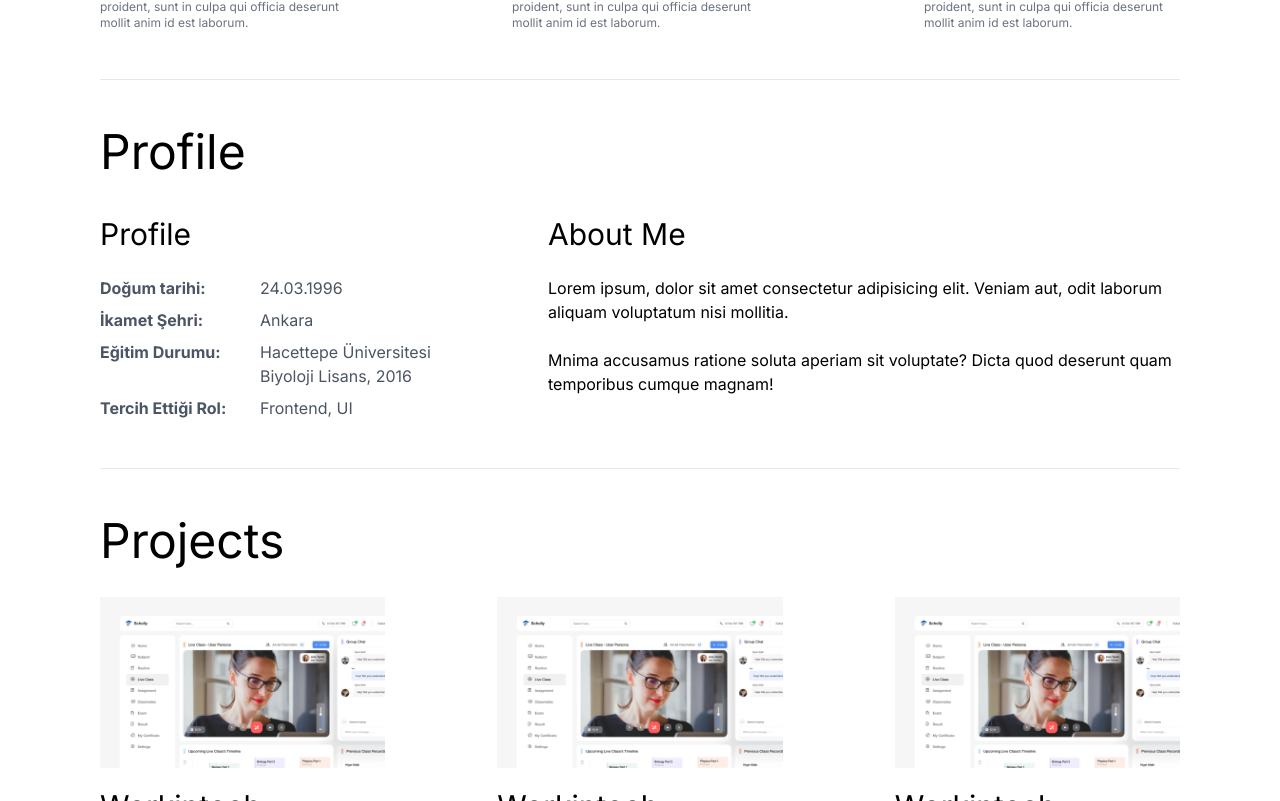
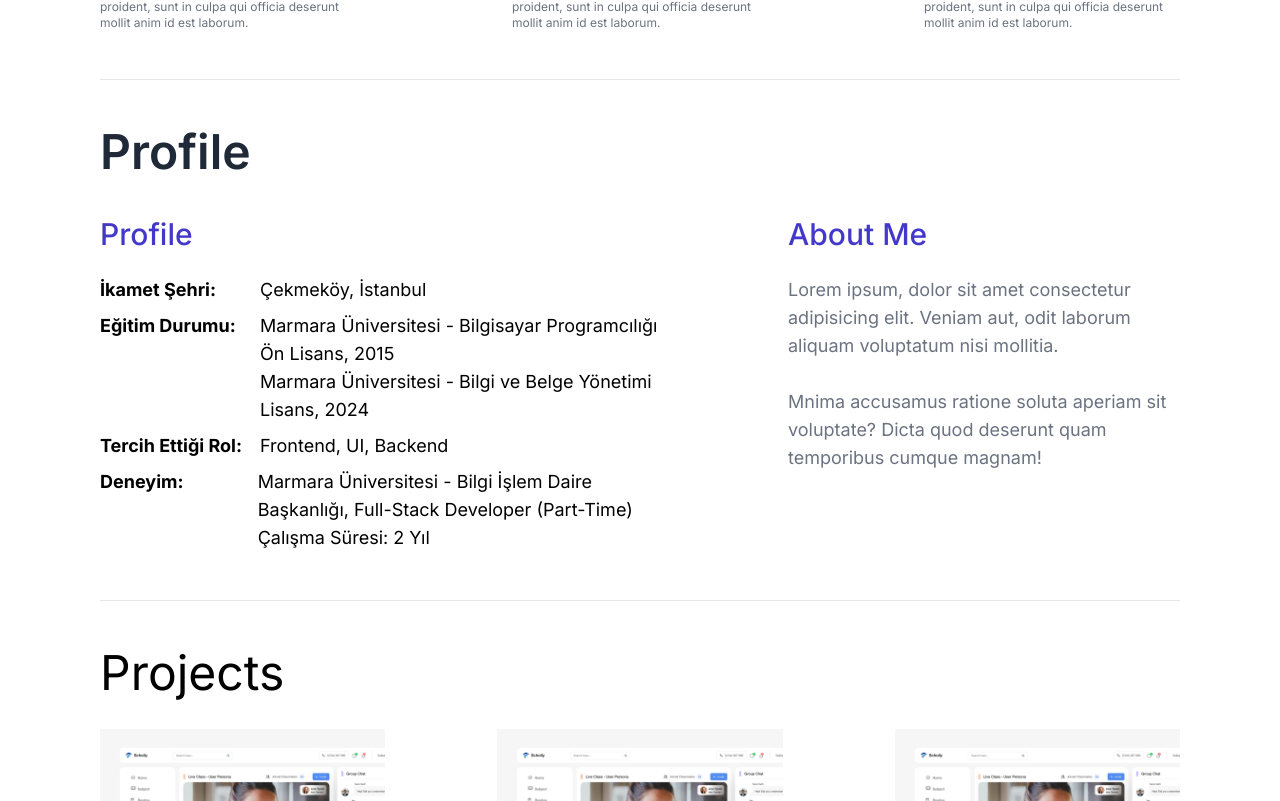
Before and after one commit to kaganemre/nextgen-emrekagan-portfolio, a React (Vite) app: page / in a window 1280 px wide. Shown: the part 893-1694 px from the top of the page. Built offline with nearby package versions, Linux system fonts and the light colour scheme.

Commit message:
Complete Profile component design

```diff
--- a/src/components/Profile.jsx
+++ b/src/components/Profile.jsx
@@ -1,36 +1,45 @@
 const Profile = () => {
   return (
     <>
-      <hr className="my-12" />
+      <hr className="my-12 text-eleventh-color" />
       <section className="flex flex-col profile">
-        <p className="text-5xl">Profile</p>
+        <p className="text-5xl text-ninth-color font-semibold">Profile</p>
         <div className="flex box">
           <div className="profile-box mr-28">
-            <p className="text-3xl mt-10 mb-6">Profile</p>
+            <p className="text-3xl text-eighth-color font-medium mt-10 mb-6">
+              Profile
+            </p>
             <ul className="list-none p-0 m-0 text-gray-600 space-y-2">
-              <li className="flex">
-                <strong className="w-40">Doğum tarihi:</strong>
-                <span>24.03.1996</span>
+              <li className="flex text-lg text-tenth-color font-normal">
+                <strong className="w-40">İkamet Şehri:</strong>
+                <span>Çekmeköy, İstanbul</span>
               </li>
-              <li className="flex">
-                <strong className="w-40">İkamet Şehri:</strong>
-                <span>Ankara</span>
-              </li>
-              <li className="flex">
+              <li className="flex text-lg text-tenth-color font-normal">
                 <strong className="w-40">Eğitim Durumu:</strong>
-                <span className="break-word w-44">
-                  Hacettepe Üniversitesi Biyoloji Lisans, 2016
+                <span className="break-word w-[26rem]">
+                  Marmara Üniversitesi - Bilgisayar Programcılığı Ön Lisans,
+                  2015 <br />
+                  Marmara Üniversitesi - Bilgi ve Belge Yönetimi Lisans, 2024
                 </span>
               </li>
-              <li className="flex">
+              <li className="flex text-lg text-tenth-color font-normal">
                 <strong className="w-40">Tercih Ettiği Rol:</strong>
-                <span>Frontend, UI</span>
+                <span>Frontend, UI, Backend</span>
+              </li>
+              <li className="flex text-lg text-tenth-color font-normal">
+                <strong className="w-[21rem]">Deneyim:</strong>
+                <span>
+                  Marmara Üniversitesi - Bilgi İşlem Daire Başkanlığı,
+                  Full-Stack Developer (Part-Time) Çalışma Süresi: 2 Yıl
+                </span>
               </li>
             </ul>
           </div>
           <div className="about-box">
-            <p className="text-3xl mt-10 mb-6">About Me</p>
-            <p>
+            <p className="text-3xl text-eighth-color font-medium mt-10 mb-6">
+              About Me
+            </p>
+            <p className="text-lg text-tertiary-color">
               Lorem ipsum, dolor sit amet consectetur adipisicing elit. Veniam
               aut, odit laborum aliquam voluptatum nisi mollitia. <br></br>
               <br></br>
--- a/src/components/Projects.jsx
+++ b/src/components/Projects.jsx
@@ -1,7 +1,7 @@
 const Projects = () => {
   return (
     <>
-      <hr className="my-12" />
+      <hr className="my-12 text-eleventh-color" />
       <section className="flex flex-col gap-5 projects-list">
         <p className="text-5xl mb-3">Projects</p>
         <div className="flex gap-28">
--- a/src/components/Skills.jsx
+++ b/src/components/Skills.jsx
@@ -3,7 +3,7 @@ import React from "react";
 const Skills = () => {
   return (
     <section className="mt-20">
-      <p className="text-5xl font-semibold">Skills</p>
+      <p className="text-5xl text-ninth-color font-semibold">Skills</p>
       <div className="flex justify-between skills-list mt-10">
         <div className="skill">
           <p className="text-3xl text-eighth-color font-medium mb-6">
--- a/tailwind.config.js
+++ b/tailwind.config.js
@@ -12,7 +12,9 @@ export default {
         'sixth-color': '#EEEBFF',
         'seventh-color': '#7B61FF',
         'eighth-color': '#4338CA',
-        'ninth-color': '#1F2937'
+        'ninth-color': '#1F2937',
+        'tenth-color': '#000000',
+        'eleventh-color': '#BAB2E7'
       }
     },
   },
```
